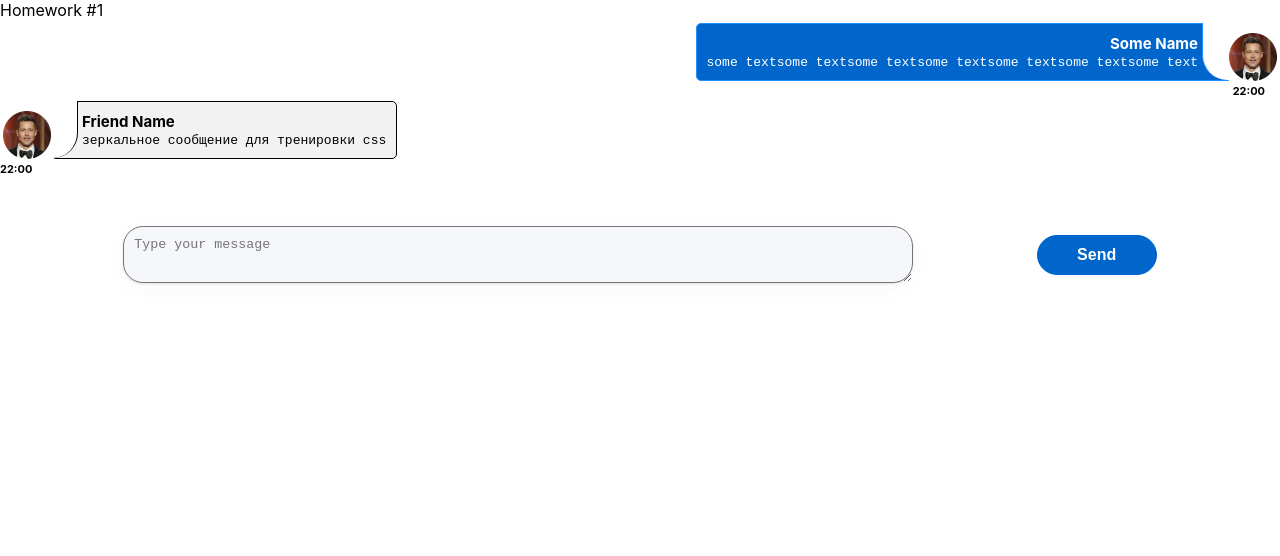
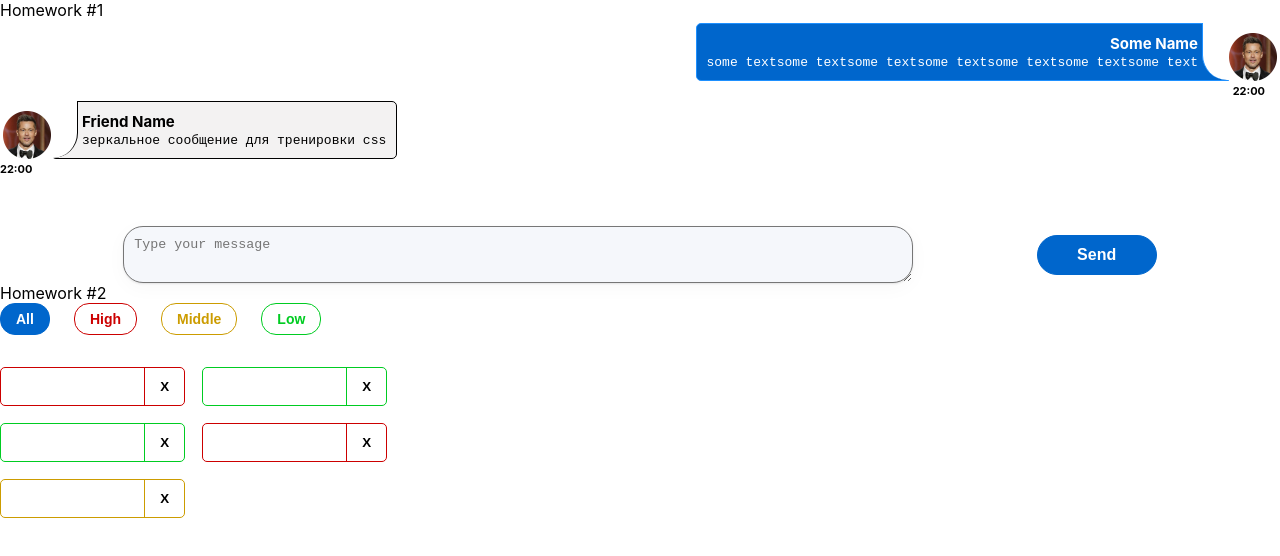
Before and after one commit to boevoivertolet/hws2-master, a React (Create React App) app in the folder hws2-master/: page / in a window 1280 px wide. Shown: the top 556 px of the page. Built offline with nearby package versions, Linux system fonts and the light colour scheme.

Commit message:
* 1 - описать типы AffairPriorityType, AffairType * 2 - указать нужный тип для defaultAffairs Done

```diff
--- a/hws2-master/package.json
+++ b/hws2-master/package.json
@@ -1,6 +1,6 @@
 {
   "name": "hws2",
-  "homepage": "http://boevoivertolet.github.io/hws2",
+  "homepage": "https://boevoivertolet.github.io/hws2-master",
   "version": "0.1.0",
   "private": true,
   "dependencies": {
--- a/hws2-master/src/s1-main/App.tsx
+++ b/hws2-master/src/s1-main/App.tsx
@@ -1,13 +1,14 @@
 import React from 'react'
 import s from './App.module.css'
 import HW1 from '../s2-homeworks/hw01/HW1'
+import HW2 from '../s2-homeworks/hw02/HW2';
 
 function App() {
     return (
         <div className={s.App}>
             <HW1/>
             {/*раскомментировать по ходу выполнения*/}
-            {/*<HW2/>*/}
+            <HW2/>
             {/*<HW3/>*/}
             {/*<HW4/>*/}
 
--- a/hws2-master/src/s2-homeworks/hw02/HW2.tsx
+++ b/hws2-master/src/s2-homeworks/hw02/HW2.tsx
@@ -17,16 +17,18 @@ import s2 from '../../s1-main/App.module.css'
 * */
 
 // types
-export type AffairPriorityType = any // need to fix any
+export type AffairPriorityType = 'high' | 'low' | 'middle' // need to fix any
+
+
 export type AffairType = {
-    _id: any // need to fix any
-    name: any // need to fix any
+    _id: number // need to fix any
+    name: string // need to fix any
     priority: AffairPriorityType
 }
 export type FilterType = 'all' | AffairPriorityType
 
 // constants
-const defaultAffairs: any = [ // need to fix any
+const defaultAffairs: Array<AffairType> = [ // need to fix any
     {_id: 1, name: 'React', priority: 'high'}, // студенты могут изменить содержимое name и количество элементов в массиве, ...priority не менять!
     {_id: 2, name: 'anime', priority: 'low'},
     {_id: 3, name: 'games', priority: 'low'},
```
